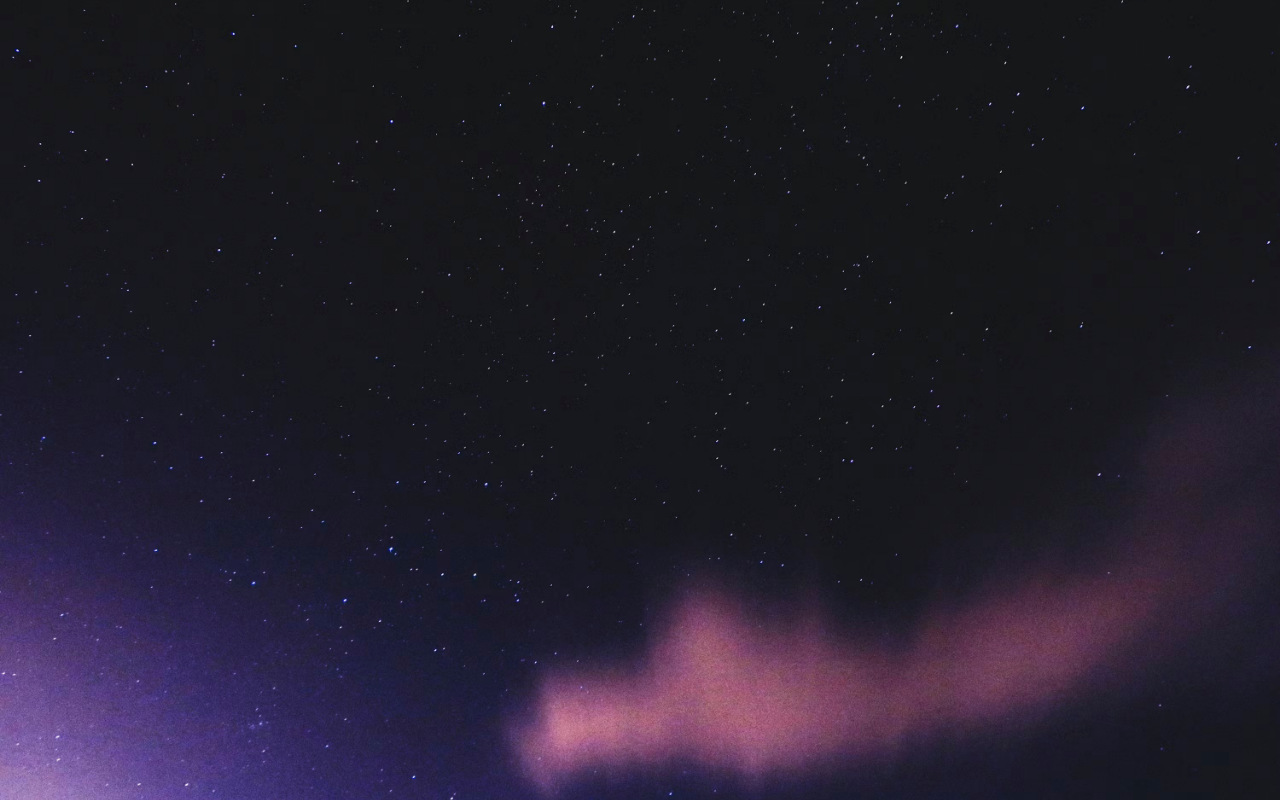
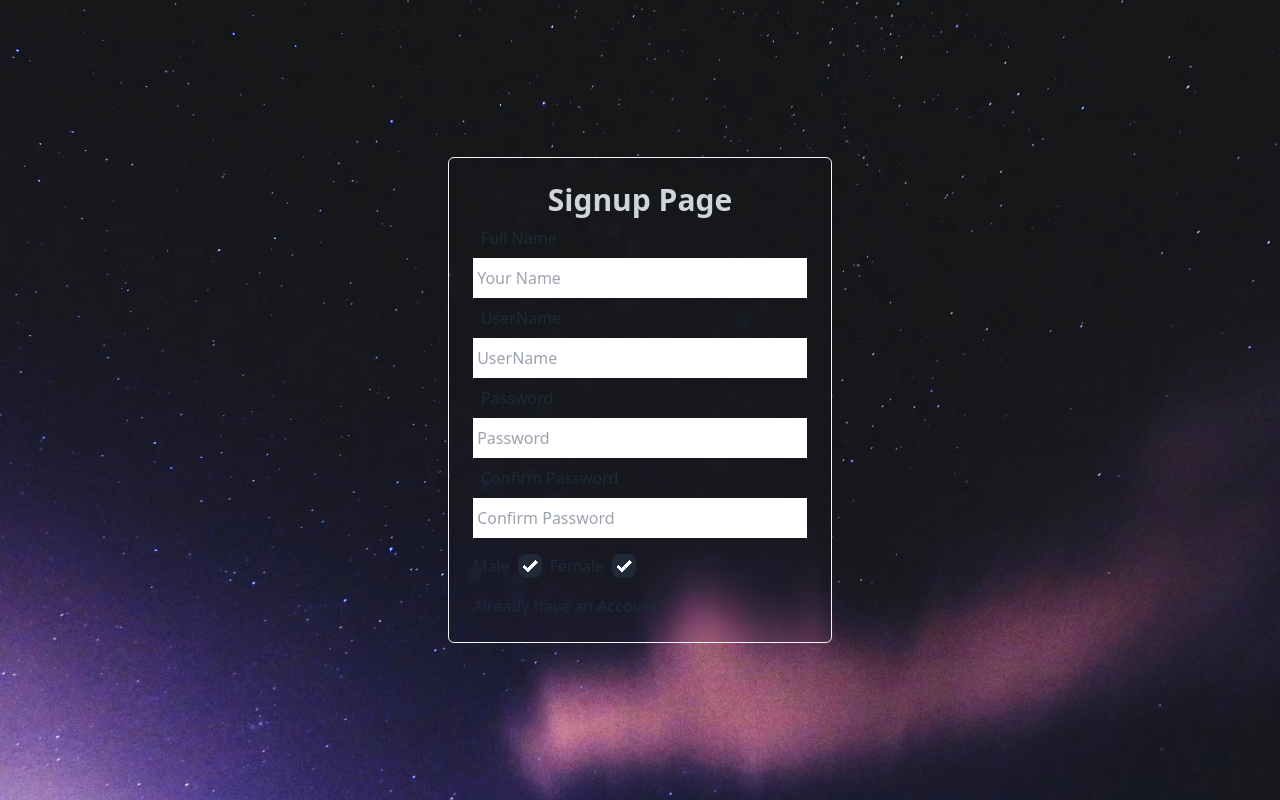
Before and after one commit to Abhishek2027ymca/Affinity, a React (Create React App) app in the folder Frontend/frontend/: page /register in a window 1280 px wide. Built offline with nearby package versions, Linux system fonts and the light colour scheme.

Commit message:
completing  signup

```diff
--- a/Frontend/frontend/src/components/Signup.jsx
+++ b/Frontend/frontend/src/components/Signup.jsx
@@ -1,15 +1,75 @@
-
-import React from 'react'
-
+import React from "react";
+import {Link} from 'react-router-dom'
 
 const Signup = () => {
   return (
-    <div className = "">
-        <div>
-            <h1 className='text-3xl font-bold  text-center text-gray-300' ></h1>
-        </div>
+    <div className="min-w-96  mx-auto">
+      <div
+        className="
+h-full w-full bg-purple-0 rounded-md bg-clip-padding backdrop-filter backdrop-blur-sm bg-opacity-25 border border-gray-100
+  p-6  "
+      >
+        <h1 className="text-3xl font-bold  text-center text-gray-300">
+          {" "}
+          Signup Page{" "}
+        </h1>
+        <form action="">
+            <div>
+                <label className='label p-2'>
+                 <span className= 'text-base label-text'> Full Name</span>
+                </label>
+                <input className="w-full  input-bordered h-10"  type="text" placeholder=" Your Name"/>
+            </div>
+            {/* 3 dic copies */}
+             <div>
+                <label className='label p-2'>
+                 <span className= 'text-base label-text'> UserName</span>
+                </label>
+                <input className="w-full  input-bordered h-10"  type="text" placeholder=" UserName"/>
+            </div>
+
+            {/* onemore */}
+
+             <div>
+                <label className='label p-2'>
+                 <span className= 'text-base label-text'> Password </span>
+                </label>
+                <input className="w-full  input-bordered h-10"  type="password" placeholder=" Password"/>
+            </div>
+            {/* confirmpassword  */}
+
+
+             <div>
+                <label className='label p-2'>
+                 <span className= 'text-base label-text'> Confirm Password </span>
+                </label>
+                <input className="w-full  input-bordered h-10"  type="password" placeholder=" Confirm Password"/>
+            </div>
+
+              <div  className = 'flex tems-center my-4'>
+              <div  className = 'flex items-center'>
+                <p>Male</p>
+                <input type="checkbox" defaultChecked className="checkbox mx-2" />
+             </div>
+              <div  className = 'flex items-center'>
+                <p>Female</p>
+                <input type="checkbox" defaultChecked className="checkbox mx-2" />
+             </div>
+
+              </div>
+
+
+<Link to="/login">
+Already have an Account?
+</Link>
+
+<div>
+
+</div>
+        </form>
+      </div>
     </div>
-  )
-}
+  );
+};
 
-export default Signup
+export default Signup;
```
